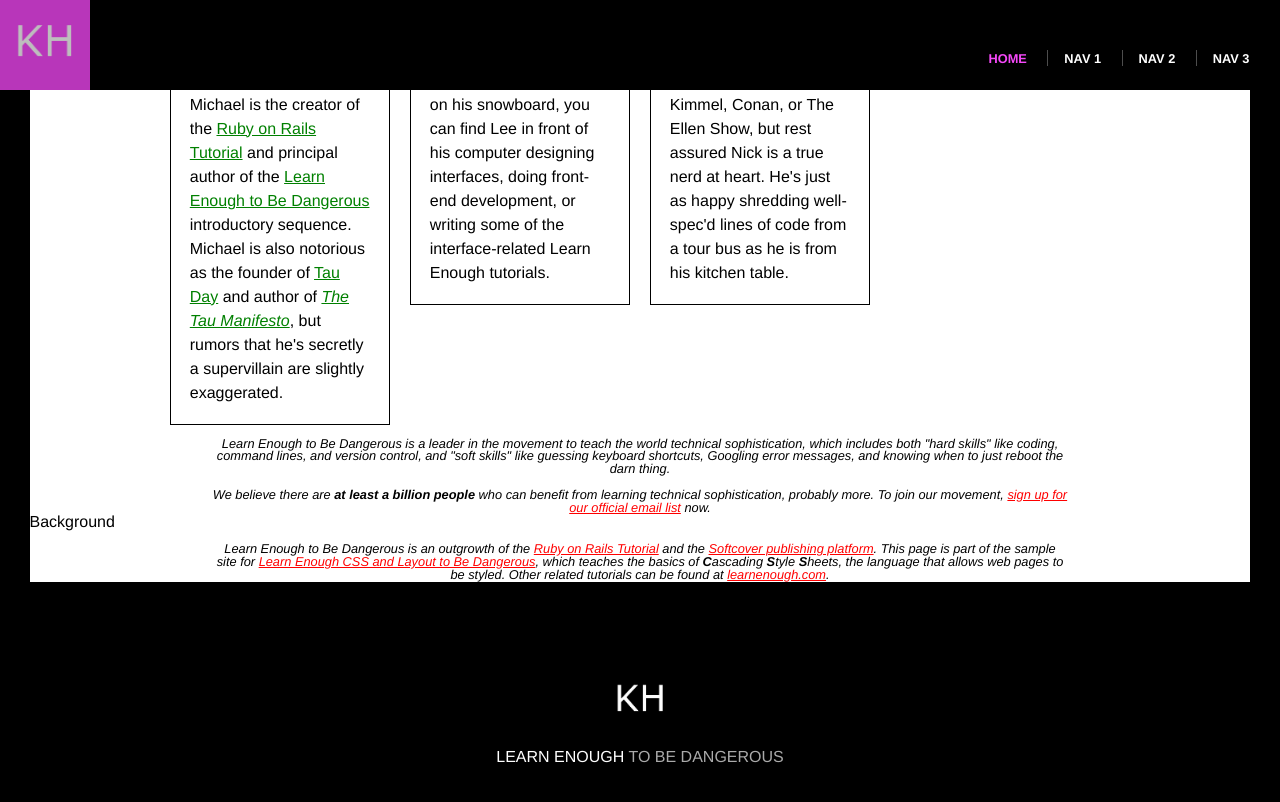
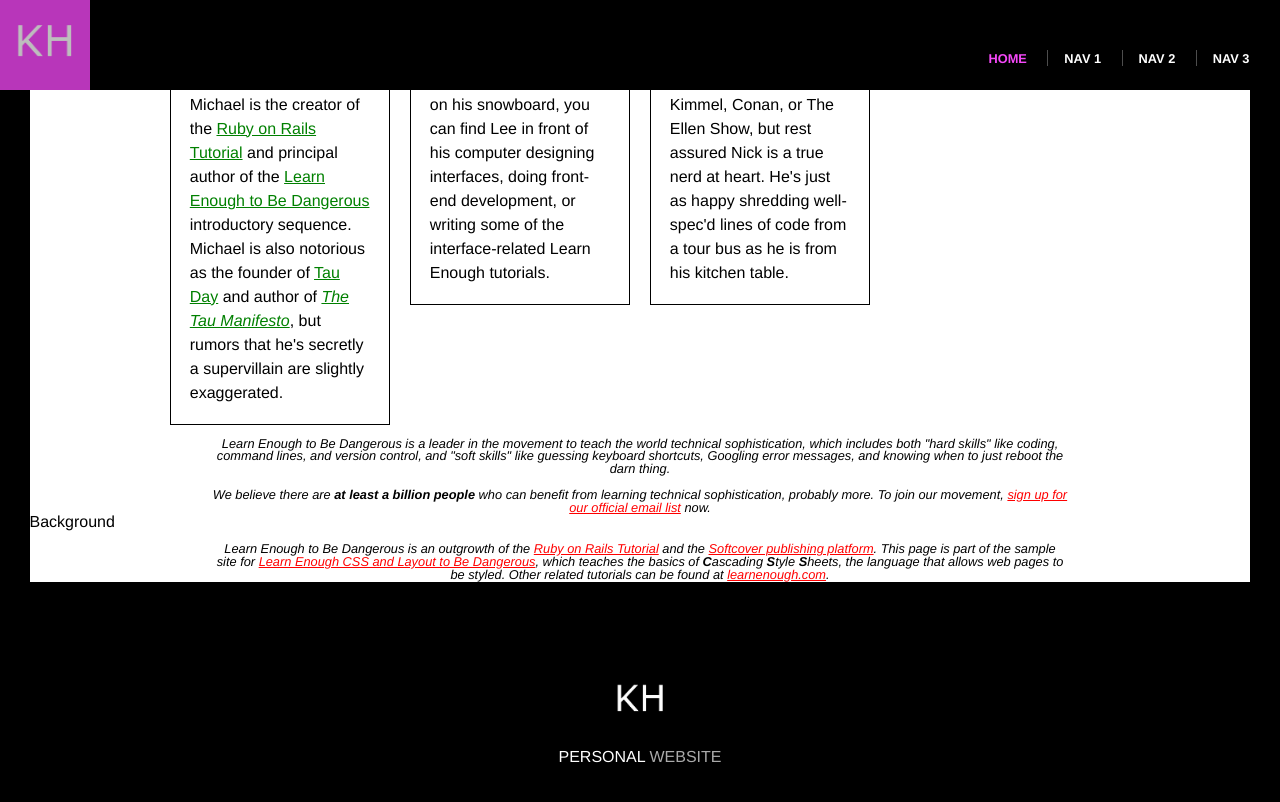
Before and after one commit to khoeger/khoeger.github.io, a Jekyll site: the page built from index.html, in a window 1280 px wide and 900 px high, scrolled down 825 px. Shown: the top 802 px of the window. Built offline with Jekyll 4.4.1, drawn with Linux system fonts in a browser that asks for light colours.

Commit message:
Change footer sample text

```diff
--- a/_includes/footer.html
+++ b/_includes/footer.html
@@ -3,5 +3,5 @@
     <img src="/assets/img/logo/sampleLogo.png"
     alt="KH"/>
   </a>
-  <h3>Learn Enough <span>to Be Dangerous</span></h3>
+  <h3>Personal <span>Website</span></h3>
 </footer>
```
